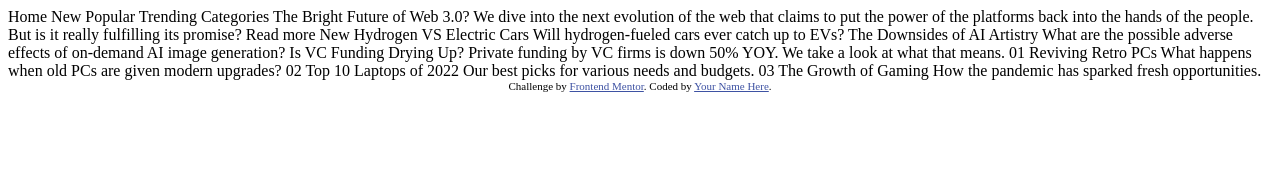
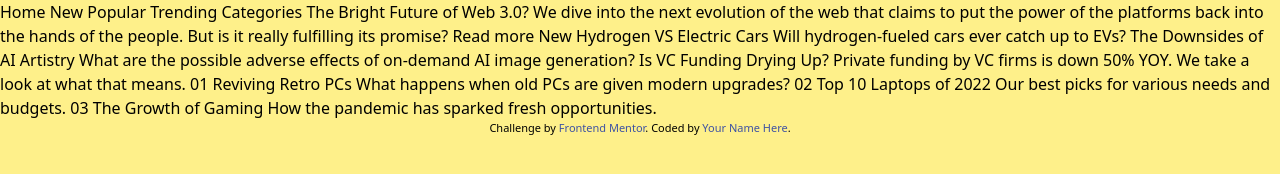
Before and after one commit to qudus2019/news-homepage, a website: page index.html in a window 1280 px wide. Drawn offline with Linux system fonts and the light colour scheme.

Commit message:
installed tailwind css

```diff
--- a/index.html
+++ b/index.html
@@ -5,6 +5,7 @@
   <meta name="viewport" content="width=device-width, initial-scale=1.0"> <!-- displays site properly based on user's device -->
 
   <link rel="icon" type="image/png" sizes="32x32" href="./images/favicon-32x32.png">
+  <link rel="stylesheet" href="css/main.css">
 
   <title>Frontend Mentor | News homepage</title>
 
@@ -14,7 +15,8 @@
     .attribution a { color: hsl(228, 45%, 44%); }
   </style>
 </head>
-<body>
+<body class="bg-yellow-200 container mx-auto">
+
 
   Home
   New
--- /dev/null
+++ b/src/input.css
@@ -0,0 +1,3 @@
+@tailwind base;
+@tailwind components;
+@tailwind utilities;
--- /dev/null
+++ b/tailwind.config.js
@@ -0,0 +1,12 @@
+/** @type {import('tailwindcss').Config} */
+module.exports = {
+  content: ['./*.html'],
+  theme: {
+    extend: {
+      colors: {
+
+      }
+    },
+  },
+  plugins: [],
+}
```
Also changed, not shown: package.json (added, +83 -0 lines), css/main.css (added), 1 other file.
